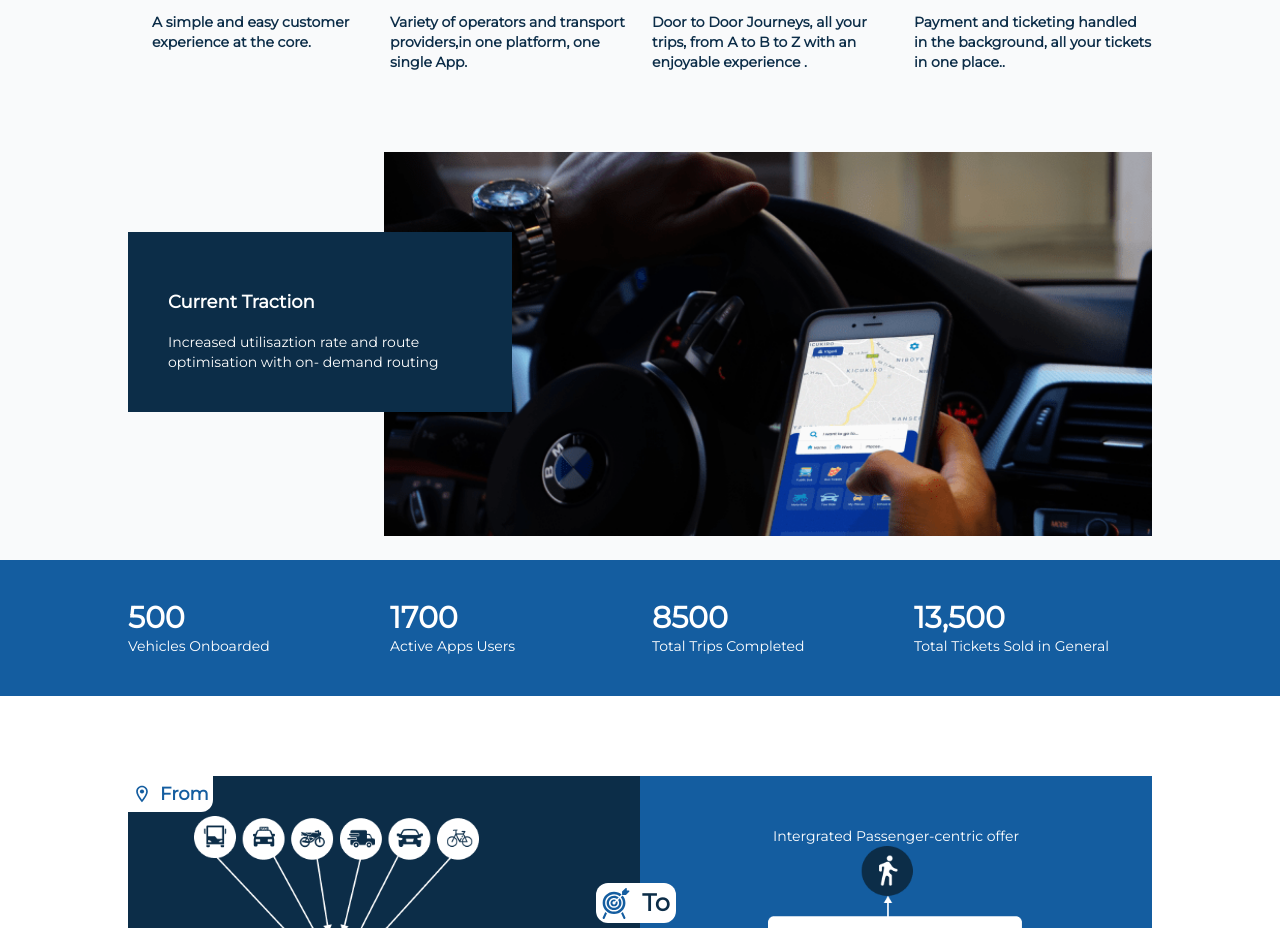
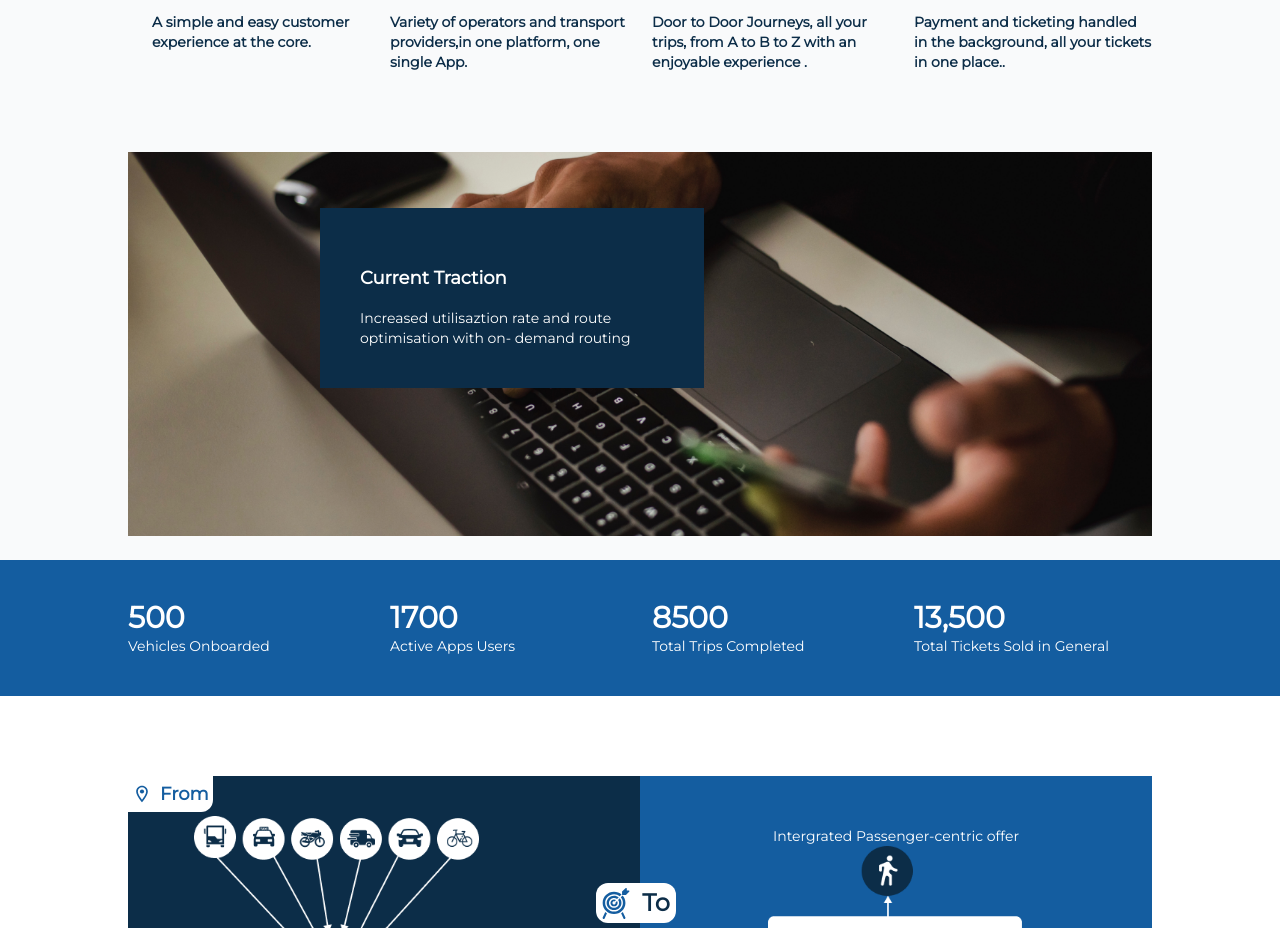
Before and after one commit to kagame8732/sawa-mob-web, a React (Create React App) app: page /about in a window 1280 px wide. Shown: the part 960-1888 px from the top of the page. Built offline with nearby package versions, Linux system fonts and the light colour scheme; what react-alert-template-basic would draw is missing.

Commit message:
update about

```diff
--- a/src/pages/About/index.jsx
+++ b/src/pages/About/index.jsx
@@ -16,6 +16,7 @@ import herobackImg from "../../assets/images/map.png";
 import africaImg from "../../assets/images/africa 1.png";
 import nextDirection from "../../assets/images/next-direction.png";
 import cicleEllipse2 from "../../assets/images/circleEllipse2.png";
+import click from "../../assets/images/keyboard.png";
 import pushOperationsImg from "../../assets/images/push-operations.png";
 import platformImg from "../../assets/images/platform.png";
 import { MdOutlineLocationOn } from "react-icons/md";
@@ -273,10 +274,9 @@ function index() {
           </div>
         </div>
       </div>
-
-      <div className="bg-gray-50  py-20 md:py-6  px-6 sm:px-10 mb-16 sm:mb-0 md:px-32">
-        <div className="relative flex justify-end h-96 md:h-auto">
-          <div className="bg-darkblue  p-10   absolute md:max-w-sm top-60 md:top-20 md:left-0 z-10 ">
+      <div className="bg-gray-50  py-20 md:py-6  px-6 sm:px-10 mb-16 sm:mb-0 md:px-32 relative">
+        <div className="flex justify-end h-96 md:h-auto">
+          <div className="bg-darkblue p-10  absolute md:max-w-sm top-60 md:top-20 md:left-80 z-10">
             <h5 className="text-lg font-bold text-white my-3">
               Current Traction
             </h5>
@@ -285,11 +285,11 @@ function index() {
               routing
             </p>
           </div>
-          <div className="w-screen  justify-center  md:justify-end flex">
+          <div className="w-screen justify-center md:justify-end flex">
             <img
-              src={appuserImg1}
+              src={click}
               alt="app user"
-              className="  md:w-3/4 h-60 md:h-96 object-cover"
+              className="md:w-full h-96 object-cover"
             />
           </div>
         </div>
```
Also changed, not shown: src/assets/images/keyboard.png (added).
